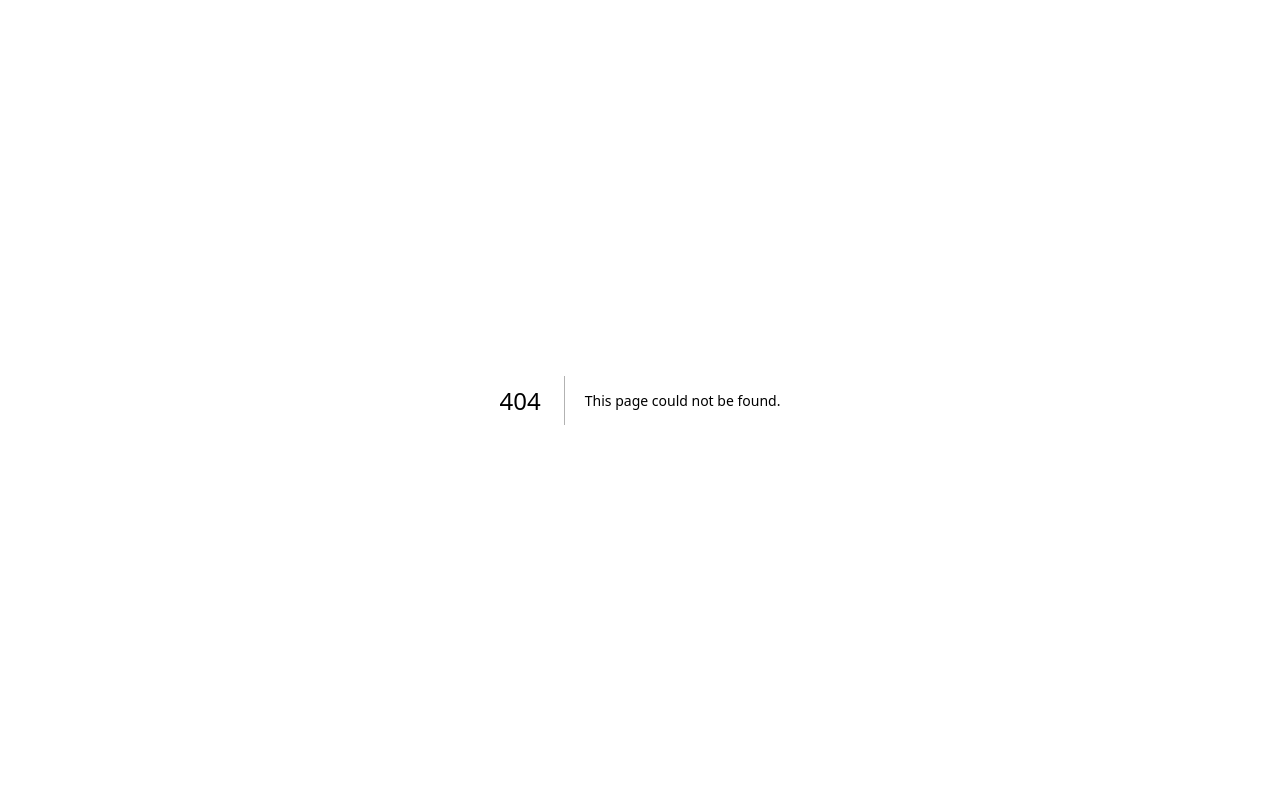
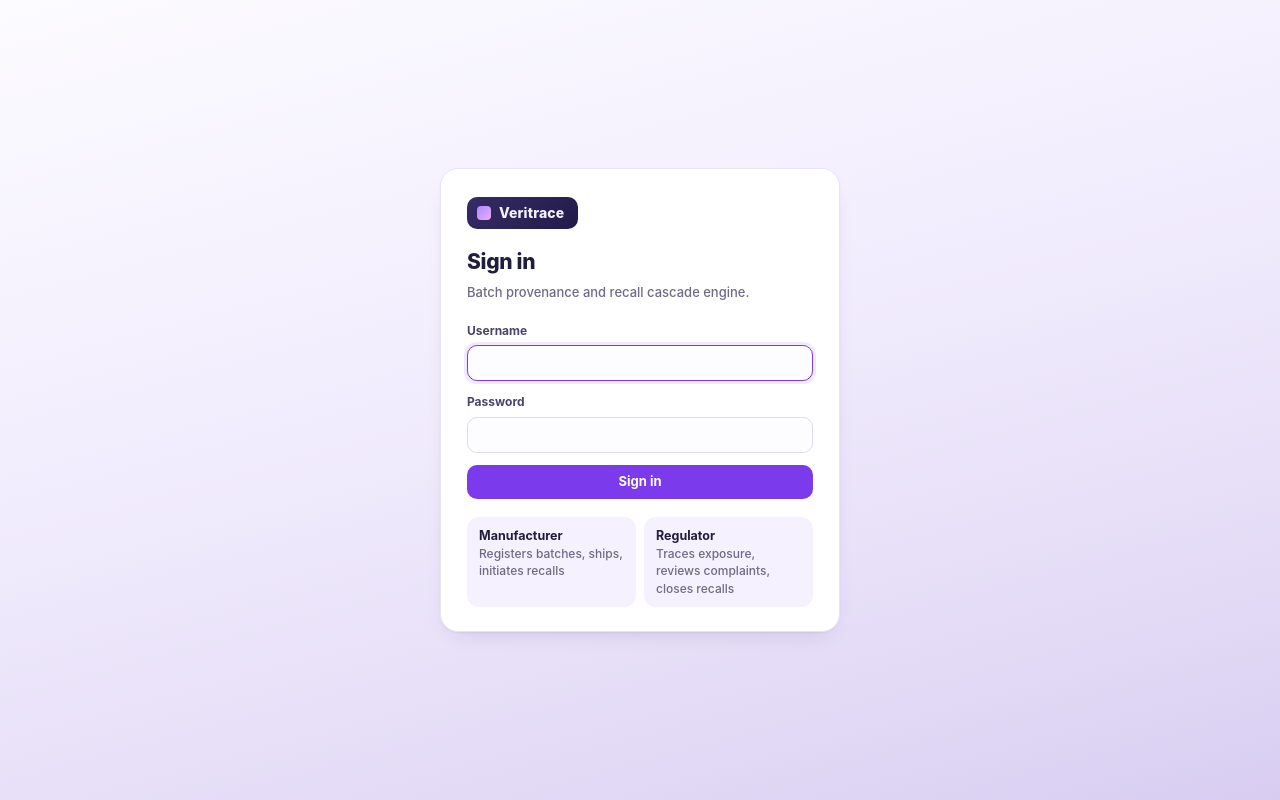
Before and after one commit to ash29032006/Veritrace, a Next.js app: page /login in a window 1280 px wide. Before the commit this address had no page. Built offline with nearby package versions, Linux system fonts and the light colour scheme.

Commit message:
feat(ui): sign-in screen

```diff
--- /dev/null
+++ b/app/login/page.tsx
@@ -0,0 +1,79 @@
+"use client";
+
+import { useRouter } from "next/navigation";
+import { type FormEvent, useState } from "react";
+import { ErrorBanner } from "@/components/ui";
+import { api, type ApiFailure } from "@/lib/client/api";
+
+export default function LoginPage() {
+  const router = useRouter();
+  const [username, setUsername] = useState("");
+  const [password, setPassword] = useState("");
+  const [busy, setBusy] = useState(false);
+  const [error, setError] = useState<ApiFailure>();
+
+  async function submit(e: FormEvent) {
+    e.preventDefault();
+    setBusy(true);
+    setError(undefined);
+    try {
+      await api("/api/auth/login", { method: "POST", json: { username, password } });
+      const next = new URLSearchParams(window.location.search).get("next");
+      router.replace(next && next.startsWith("/") && !next.startsWith("//") ? next : "/batches");
+    } catch (err) {
+      setError(err as ApiFailure);
+      setBusy(false);
+    }
+  }
+
+  return (
+    <div className="login-page">
+      <form className="card login-card" onSubmit={submit}>
+        <span className="brand">
+          <span className="brand-mark" aria-hidden="true" />
+          Veritrace
+        </span>
+        <h1>Sign in</h1>
+        <p className="lede">Batch provenance and recall cascade engine.</p>
+        <div className="fields">
+          <label className="field">
+            <span>Username</span>
+            <input
+              className="input"
+              autoComplete="username"
+              value={username}
+              onChange={(e) => setUsername(e.target.value)}
+              autoFocus
+              required
+            />
+          </label>
+          <label className="field">
+            <span>Password</span>
+            <input
+              className="input"
+              type="password"
+              autoComplete="current-password"
+              value={password}
+              onChange={(e) => setPassword(e.target.value)}
+              required
+            />
+          </label>
+          <ErrorBanner error={error} />
+          <button className="btn primary" type="submit" disabled={busy}>
+            {busy ? "Signing in…" : "Sign in"}
+          </button>
+        </div>
+        <div className="roles">
+          <div className="role-tile">
+            <b>Manufacturer</b>
+            Registers batches, ships, initiates recalls
+          </div>
+          <div className="role-tile">
+            <b>Regulator</b>
+            Traces exposure, reviews complaints, closes recalls
+          </div>
+        </div>
+      </form>
+    </div>
+  );
+}
```
